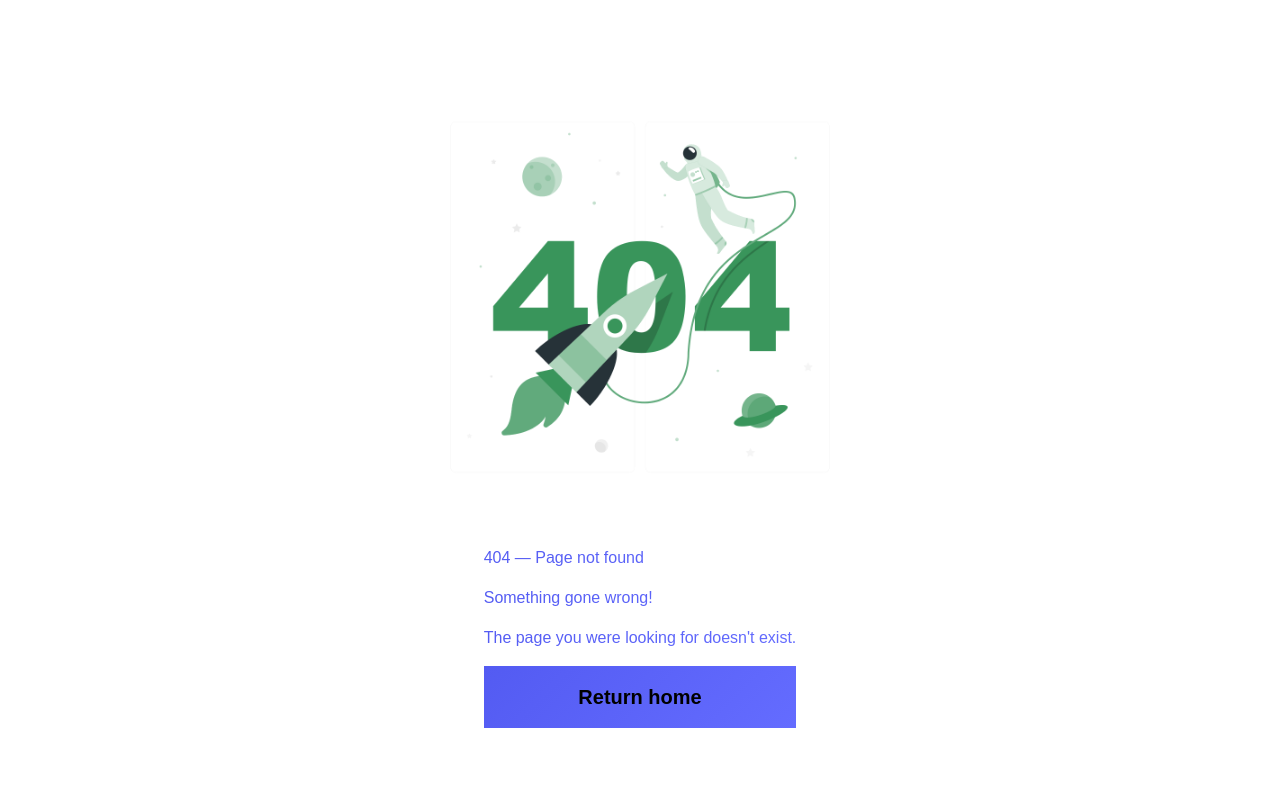
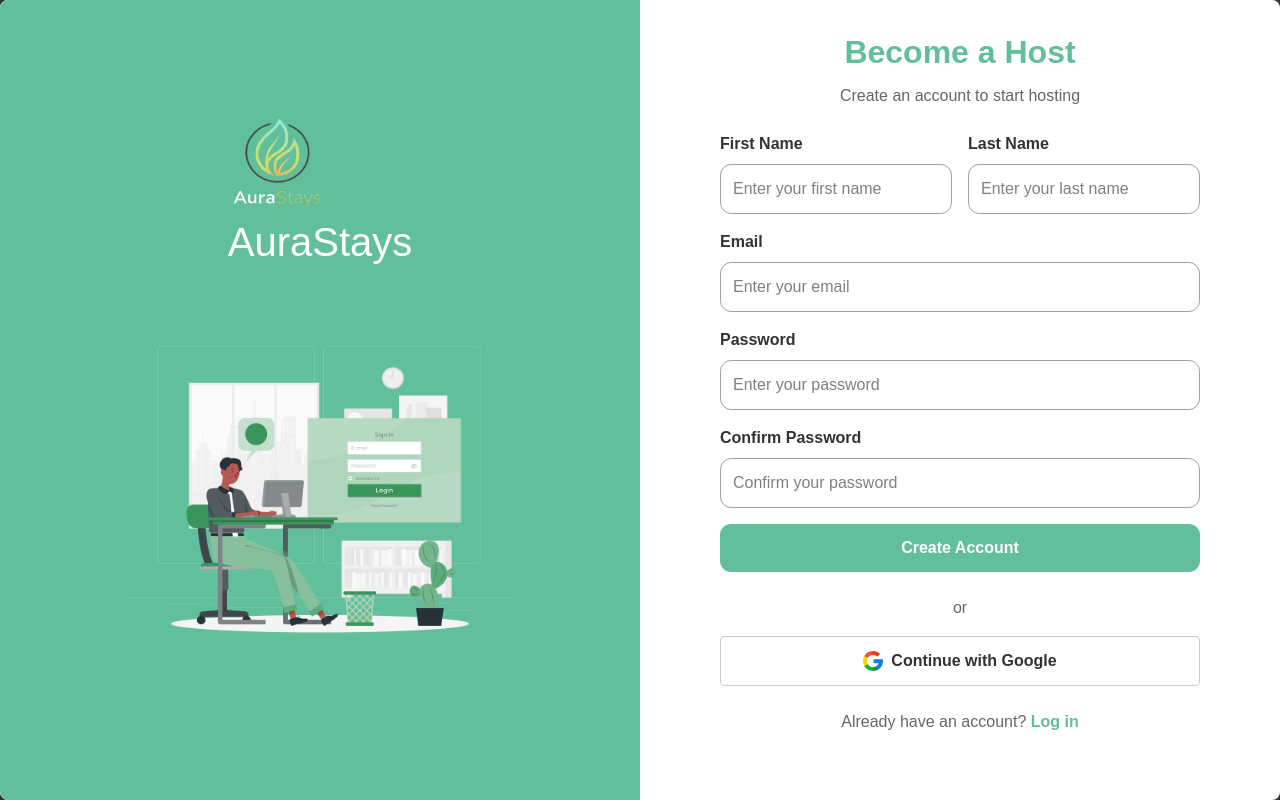
Before and after one commit to tristan-santos/aurastays, a React (Vite) app: page /HostSignup in a window 1280 px wide. Before the commit this address had no page. Built offline with nearby package versions, Linux system fonts and the light colour scheme.

Commit message:
'update'

```diff
--- a/src/App.css
+++ b/src/App.css
@@ -1,7 +1,7 @@
 @import "tailwindcss";
 
 :root {
-	--primary: #97e7c9;
+	--primary: #61bf9c;
 	--secondary: #d9c26e;
 }
 * {
@@ -11,6 +11,7 @@
 	display: none;
 }
 body {
+	background-color: #333;
 	margin: 0;
 	padding: 0;
 	box-sizing: border-box;
--- a/src/App.jsx
+++ b/src/App.jsx
@@ -2,6 +2,7 @@ import "./App.css"
 import { BrowserRouter, Routes, Route } from "react-router-dom"
 import NotFound from "./pages/404"
 import Landing from "./pages/Landing"
+import HostSignup from "./pages/HostSignup"
 
 function App() {
 	return (
@@ -9,9 +10,9 @@ function App() {
 			<BrowserRouter>
 				<Routes>
 					<Route path="/" element={<Landing />} />
-					{/* <Route path="/dashboardHost" element={<DashboardHost />} />
-					<Route path="/login" element={<Login />} />
-					<Route path="/signup" element={<Signup />} /> */}
+					{/* <Route path="/dashboardHost" element={<DashboardHost />} /> */}
+					{/* <Route path="/login" element={<Login />} /> */}
+					<Route path="/HostSignup" element={<HostSignup />} />
 					<Route path="*" element={<NotFound />} />
 				</Routes>
 			</BrowserRouter>
--- a/src/components/FeaturedProperties.jsx
+++ b/src/components/FeaturedProperties.jsx
@@ -52,7 +52,7 @@ export default function FeaturedProperties() {
 				variants={containerVariants}
 				initial="hidden"
 				whileInView="visible"
-				viewport={{ once: true, amount: 0.2 }}
+				viewport={{ once: true, amount: 0.5 }}
 			>
 				{loading
 					? Array.from({ length: 4 }).map((_, index) => (
--- a/src/components/Hero.jsx
+++ b/src/components/Hero.jsx
@@ -43,7 +43,10 @@ export default function Hero() {
 					>
 						Explore More
 					</button>
-					<button className="btn-secondary" onClick={() => navigate("/signup")}>
+					<button
+						className="btn-secondary"
+						onClick={() => navigate("/hostSignup")}
+					>
 						Become a Host
 					</button>
 				</div>
--- a/src/components/Navbar.jsx
+++ b/src/components/Navbar.jsx
@@ -1,12 +1,18 @@
 import "../css/Navbar.css"
 import logo from "../assets/logoPlain.png"
+import { Link } from "react-router-dom"
 
 export default function Navbar() {
 	return (
 		<nav className="navbar-landing">
 			<div className="navbar-brand flex-row p-4 ">
 				<img src={logo} className="img logo" />
-				<h1 className="text-[1.58rem] font-bold">AuraStays</h1>
+				<h1 className="text-[1rem] font-bold">AuraStays</h1>
+			</div>
+			<div className="nav-links">
+				<button className="pt-3 pb-3 pl-5 pr-5 bg-(--secondary) font-[650] rounded-xl">
+					Login
+				</button>
 			</div>
 		</nav>
 	)
--- a/src/components/Stats.jsx
+++ b/src/components/Stats.jsx
@@ -1,15 +1,8 @@
-// eslint-disable-next-line no-unused-vars
-import React, { useEffect, useRef } from "react"
-// eslint-disable-next-line no-unused-vars
+import React, { useEffect, useState } from "react"
 import { motion, useInView, useAnimate } from "framer-motion"
+import { collection, getDocs } from "firebase/firestore"
+import { db } from "./firebaseConfig" // Assuming firebaseConfig.js is in the same directory
 import "../css/Stats.css"
-
-const stats = [
-	{ value: 2, suffix: "M+", label: "Happy Guests" },
-	{ value: 50, suffix: "K+", label: "Properties Listed" },
-	{ value: 195, suffix: "", label: "Countries" },
-	{ value: 4.9, suffix: "", label: "Average Rating" },
-]
 
 function Counter({ from, to, suffix }) {
 	const [scope, animate] = useAnimate()
@@ -52,6 +45,73 @@ const itemVariants = {
 }
 
 export default function Stats() {
+	const [stats, setStats] = useState([
+		{ value: 0, suffix: "", label: "Happy Guests" }, // Initial value
+		{ value: 0, suffix: "", label: "Properties Listed" }, // Initial value
+		{ value: 195, suffix: "", label: "Countries" },
+		{ value: 0, suffix: "", label: "Average Rating" }, // Initial value
+	])
+
+	useEffect(() => {
+		const fetchStats = async () => {
+			try {
+				const propertiesCollection = collection(db, "properties")
+				const propertiesSnapshot = await getDocs(propertiesCollection)
+				const propertiesCount = propertiesSnapshot.size
+
+				const usersCollection = collection(db, "users")
+				const usersSnapshot = await getDocs(usersCollection)
+				const usersCount = usersSnapshot.size
+
+				let totalRating = 0
+				propertiesSnapshot.forEach((doc) => {
+					totalRating += doc.data().rating // Assuming 'rating' field exists
+				})
+
+				const averageRating =
+					propertiesCount > 0 ? totalRating / propertiesCount : 0
+
+				let propertiesCountValue = propertiesCount
+				let propertiesCountSuffix = ""
+
+				if (propertiesCount >= 1000) {
+					propertiesCountValue = propertiesCount / 1000
+					propertiesCountSuffix = "K+"
+				}
+
+				let happyGuestsValue = usersCount
+				let happyGuestsSuffix = ""
+
+				if (usersCount >= 1000000) {
+					happyGuestsValue = usersCount / 1000000
+					happyGuestsSuffix = "M+"
+				} else if (usersCount >= 1000) {
+					happyGuestsValue = usersCount / 1000
+					happyGuestsSuffix = "K+"
+				}
+
+				setStats([
+					{
+						value: happyGuestsValue,
+						suffix: happyGuestsSuffix,
+						label: "Happy Guests",
+					},
+					{
+						value: propertiesCountValue,
+						suffix: propertiesCountSuffix,
+						label: "Properties Listed",
+					},
+					{ value: 195, suffix: "", label: "Countries" },
+					{ value: averageRating, suffix: "", label: "Average Rating" },
+				])
+			} catch (error) {
+				console.error("Error fetching stats: ", error)
+			}
+		}
+
+		fetchStats()
+	}, [])
+
 	return (
 		<section className="stats-section">
 			<div className="stats-header">
--- /dev/null
+++ b/src/css/HostSignup.css
@@ -0,0 +1,175 @@
+.host-signup-modal {
+	width: 100%;
+	height: 100vh;
+	display: flex;
+	justify-content: center;
+	align-items: center;
+}
+
+.host-signup-content {
+	display: flex;
+	background-color: #fff;
+	border-radius: 8px;
+	box-shadow: 0 4px 8px rgba(0, 0, 0, 0.1);
+	width: 100%;
+	height: 100%;
+	overflow: hidden;
+}
+
+.carousel-container {
+	background-color: var(--primary);
+	width: 50%;
+	padding: 0 5rem;
+	overflow: hidden;
+	position: relative;
+	display: flex;
+	flex-direction: column;
+	align-items: center;
+	justify-content: center;
+}
+
+.carousel-header {
+	text-align: center;
+	margin-bottom: 2rem;
+}
+
+.carousel-logo {
+	width: 100px;
+	height: 100px;
+}
+
+.carousel-header h1 {
+	color: #fff;
+	font-size: 2.5rem;
+	margin: 0;
+}
+
+.carousel-image {
+	width: 80%;
+	height: auto;
+	object-fit: contain;
+}
+
+.host-signup-form-container {
+	width: 50%;
+	padding: 1.25rem 5rem;
+}
+
+.host-signup-header {
+	text-align: center;
+	margin-bottom: 1.5rem;
+}
+
+.host-signup-header h2 {
+	color: var(--primary);
+	margin: 0.5rem 0;
+	font-weight: bold;
+	font-size: 2rem;
+}
+
+.host-signup-header p {
+	color: #666;
+}
+
+.name-fields {
+	display: flex;
+	gap: 1rem;
+}
+
+.form-group {
+	margin-bottom: 1rem;
+	width: 100%;
+}
+
+.form-group label {
+	display: block;
+	margin-bottom: 0.5rem;
+	color: #333;
+	font-weight: 600;
+}
+
+.form-group input {
+	width: 100%;
+	padding: 0.75rem;
+	border: 1px solid #a1a0a0;
+	border-radius: 0.7rem;
+	font-size: 1rem;
+	box-sizing: border-box;
+}
+
+.form-group input:focus {
+	outline: none;
+	border-color: var(--primary);
+	box-shadow: 0 0 0 2px rgba(97, 191, 156, 0.2);
+}
+
+.btn-signup {
+	width: 100%;
+	padding: 0.75rem;
+	border: none;
+	border-radius: 0.7rem;
+	background-color: var(--primary);
+	color: #fff;
+	font-size: 1rem;
+	font-weight: bold;
+	cursor: pointer;
+	transition: all 0.3s ease;
+}
+
+.btn-signup:hover {
+	background-color: #52a887;
+	scale: 1.03;
+}
+
+.google-signin {
+	text-align: center;
+	margin: 1.5rem 0;
+}
+
+.google-signin p {
+	color: #666;
+	margin-bottom: 1rem;
+}
+
+.btn-google {
+	width: 100%;
+	padding: 0.75rem;
+	border: 1px solid #ccc;
+	border-radius: 4px;
+	background-color: #fff;
+	color: #333;
+	font-size: 1rem;
+	font-weight: 600;
+	cursor: pointer;
+	display: flex;
+	align-items: center;
+	justify-content: center;
+	gap: 0.5rem;
+	transition: all 0.3s ease;
+}
+
+.btn-google:hover {
+	scale: 1.03;
+	background-color: #f0f0f0;
+}
+
+.btn-google img {
+	width: 20px;
+	height: 20px;
+}
+
+.host-signup-footer {
+	margin-top: 1.5rem;
+	text-align: center;
+	color: #666;
+}
+
+.host-signup-footer a {
+	color: var(--primary);
+	text-decoration: none;
+	font-weight: 600;
+}
+
+.host-signup-footer a:hover {
+	text-decoration: underline;
+}
--- a/src/css/Navbar.css
+++ b/src/css/Navbar.css
@@ -22,6 +22,13 @@
 	background-image: linear-gradient(45deg, var(--primary), var(--secondary));
 	background-clip: text;
 	color: transparent;
-	font-size: 2rem;
+	font-size: 1.5rem;
 	margin: 0;
 }
+.login button:hover {
+	scale: 1.1;
+}
+.login button {
+	transition: all 0.3s ease-in-out;
+	color: #333;
+}
--- a/src/css/Stats.css
+++ b/src/css/Stats.css
@@ -40,3 +40,21 @@
 	font-size: 1rem;
 	color: #adb5bd;
 }
+
+@media (max-width: 768px) {
+	.stats-header h2 {
+		font-size: 2rem;
+	}
+
+	.stats-header p {
+		font-size: 1rem;
+	}
+
+	.stat-value {
+		font-size: 2.5rem;
+	}
+
+	.stat-item {
+		padding: 1rem;
+	}
+}
--- /dev/null
+++ b/src/pages/HostSignup.jsx
@@ -0,0 +1,106 @@
+import React, { useState, useEffect } from "react"
+import "../css/HostSignup.css"
+import { Link } from "react-router-dom"
+import googleIcon from "../assets/icons/google (1).png"
+import logoHd from "../assets/logoHd.png"
+import image1 from "../assets/Sign up-rafiki.png"
+import image2 from "../assets/Computer login-rafiki (1).png"
+import image3 from "../assets/housePlaceholder.png"
+
+const images = [image1, image2, image3]
+
+export default function HostSignup() {
+	const [currentImage, setCurrentImage] = useState(0)
+
+	useEffect(() => {
+		const interval = setInterval(() => {
+			setCurrentImage((prevImage) => (prevImage + 1) % images.length)
+		}, 3000)
+		return () => clearInterval(interval)
+	}, [])
+
+	return (
+		<>
+			<div className="host-signup-modal">
+				<div className="host-signup-content">
+					<div className="carousel-container">
+						<div className="carousel-header">
+							<img
+								src={logoHd}
+								alt="AuraStays Logo"
+								className="carousel-logo"
+							/>
+							<h1>AuraStays</h1>
+						</div>
+						<img
+							src={images[currentImage]}
+							alt="Signup Visual"
+							className="carousel-image"
+						/>
+					</div>
+					<div className="host-signup-form-container">
+						<div className="host-signup-header">
+							<h2>Become a Host</h2>
+							<p>Create an account to start hosting</p>
+						</div>
+						<form>
+							<div className="name-fields">
+								<div className="form-group">
+									<label htmlFor="first-name">First Name</label>
+									<input
+										type="text"
+										id="first-name"
+										placeholder="Enter your first name"
+									/>
+								</div>
+								<div className="form-group">
+									<label htmlFor="last-name">Last Name</label>
+									<input
+										type="text"
+										id="last-name"
+										placeholder="Enter your last name"
+									/>
+								</div>
+							</div>
+							<div className="form-group">
+								<label htmlFor="email">Email</label>
+								<input type="email" id="email" placeholder="Enter your email" />
+							</div>
+							<div className="form-group">
+								<label htmlFor="password">Password</label>
+								<input
+									type="password"
+									id="password"
+									placeholder="Enter your password"
+								/>
+							</div>
+							<div className="form-group">
+								<label htmlFor="confirm-password">Confirm Password</label>
+								<input
+									type="password"
+									id="confirm-password"
+									placeholder="Confirm your password"
+								/>
+							</div>
+							<button type="submit" className="btn-signup">
+								Create Account
+							</button>
+						</form>
+						<div className="google-signin">
+							<p>or</p>
+							<button className="btn-google">
+								<img src={googleIcon} alt="Google Icon" />
+								Continue with Google
+							</button>
+						</div>
+						<div className="host-signup-footer">
+							<p>
+								Already have an account? <Link to="/login">Log in</Link>
+							</p>
+						</div>
+					</div>
+				</div>
+			</div>
+		</>
+	)
+}
```
